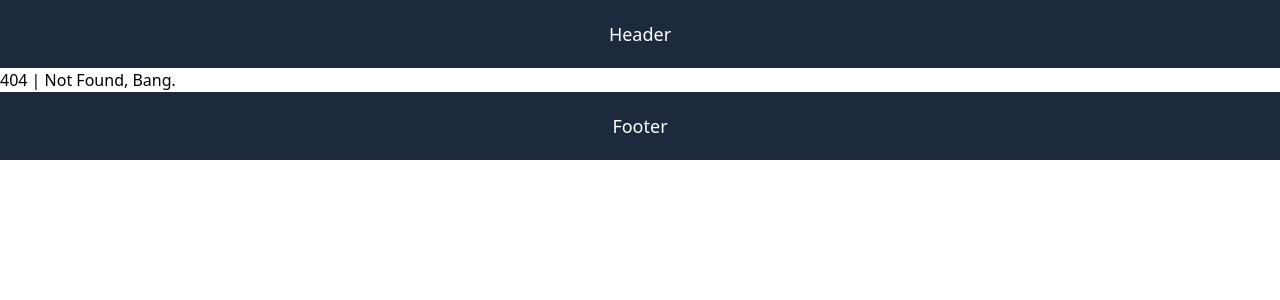
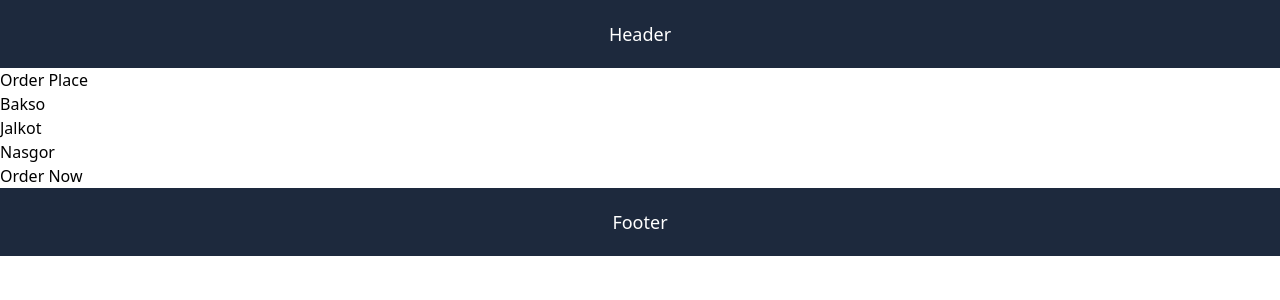
Before and after one commit to zumaku/learn_nextjs, a Next.js app: page /order-place in a window 1280 px wide. Before the commit this address had no page. Shown: the top 300 px of the page. Built offline with nearby package versions, Linux system fonts and the light colour scheme.

Commit message:
useRouter ERROR

```diff
--- /dev/null
+++ b/src/app/order-place/page.tsx
@@ -0,0 +1,23 @@
+"use client"
+
+import { useRouter } from "next/router";
+
+export default function OrderPlace() {
+    const router = useRouter()
+
+    const handleOrder = () => {
+        router.replace("/payment")
+    }
+
+    return (
+        <>
+            <h1>Order Place</h1>
+            <ul>
+                <li>Bakso</li>
+                <li>Jalkot</li>
+                <li>Nasgor</li>
+            </ul>
+            <button onClick={handleOrder}>Order Now</button>
+        </>
+    );
+}
--- /dev/null
+++ b/src/app/payment/page.tsx
@@ -0,0 +1,7 @@
+export default function Payment() {
+    return (
+        <div>
+            <h1>Payment</h1>
+        </div>
+    );
+}
```
